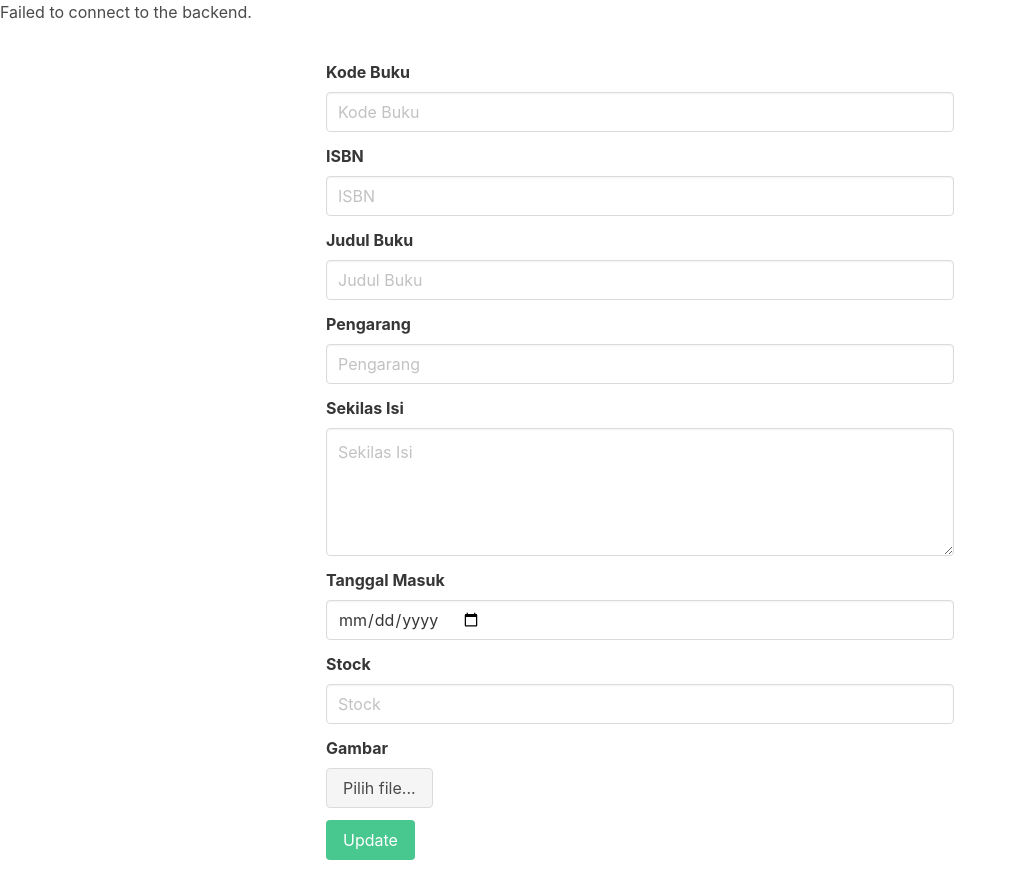
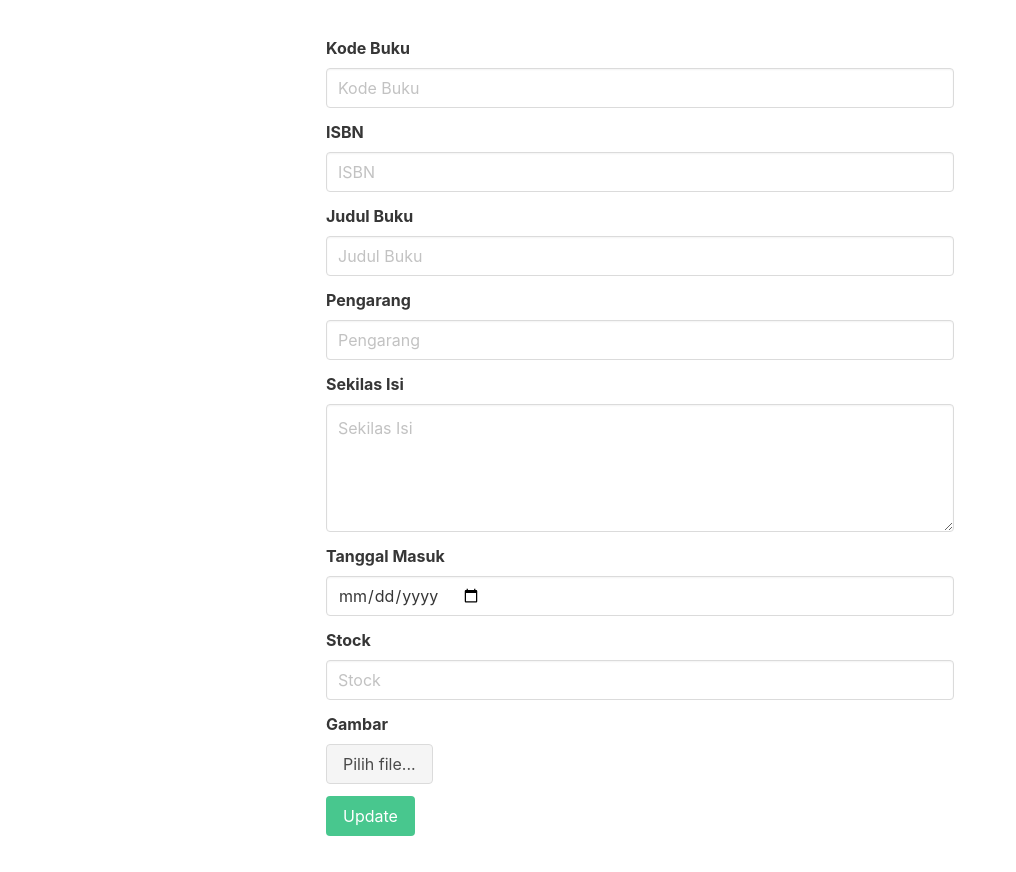
Before and after one commit to yusufjauhar/client-restApi-1.0.0, a React (Create React App) app: page /edit/1 in a window 1280 px wide. Shown: the whole page, without its empty margins (0-1016 px from the left). After the commit the page ends 848 px from the top, so only its background shows below. Built offline with nearby package versions, Linux system fonts and the light colour scheme; no server answers.

Commit message:
Update App.js

```diff
--- a/src/App.js
+++ b/src/App.js
@@ -1,61 +1,17 @@
-// import {BrowserRouter, Routes, Route} from "react-router-dom";
-// import ProductList from "./components/ProductList";
-// import AddProduct from "./components/AddProduct";
-// import EditProduct from "./components/EditProduct";
-
-// function App() {
-//   return (
-//     <BrowserRouter>
-//       <Routes>
-//         <Route path="/" element={<ProductList/>}/>
-//         <Route path="add" element={<AddProduct/>}/>
-//         <Route path="edit/:id" element={<EditProduct/>}/>
-//       </Routes>
-//     </BrowserRouter>
-//   );
-// }
-
-// export default App;
-
-import React, { useEffect, useState } from 'react';
-import { BrowserRouter, Routes, Route } from 'react-router-dom';
-import ProductList from './components/ProductList';
-import AddProduct from './components/AddProduct';
-import EditProduct from './components/EditProduct';
+import {BrowserRouter, Routes, Route} from "react-router-dom";
+import ProductList from "./components/ProductList";
+import AddProduct from "./components/AddProduct";
+import EditProduct from "./components/EditProduct";
 
 function App() {
-  const [connectionMessage, setConnectionMessage] = useState('');
-
-  useEffect(() => {
-    const checkBackendConnection = async () => {
-      try {
-        const response = await fetch('https://calm-nature-production.up.railway.app/products'); // Assuming there's a health check endpoint
-        if (response.ok) {
-          setConnectionMessage('Successfully connected to the backend!');
-        } else {
-          setConnectionMessage('Failed to connect to the backend.');
-        }
-      } catch (error) {
-        setConnectionMessage('Failed to connect to the backend.');
-      }
-    };
-
-    checkBackendConnection();
-  }, []);
-
   return (
-    <div>
-      <BrowserRouter>
-        <div>
-          <p>{connectionMessage}</p>
-          <Routes>
-            <Route path="/" element={<ProductList />} />
-            <Route path="add" element={<AddProduct />} />
-            <Route path="edit/:id" element={<EditProduct />} />
-          </Routes>
-        </div>
-      </BrowserRouter>
-    </div>
+    <BrowserRouter>
+      <Routes>
+        <Route path="/" element={<ProductList/>}/>
+        <Route path="add" element={<AddProduct/>}/>
+        <Route path="edit/:id" element={<EditProduct/>}/>
+      </Routes>
+    </BrowserRouter>
   );
 }
 
```
